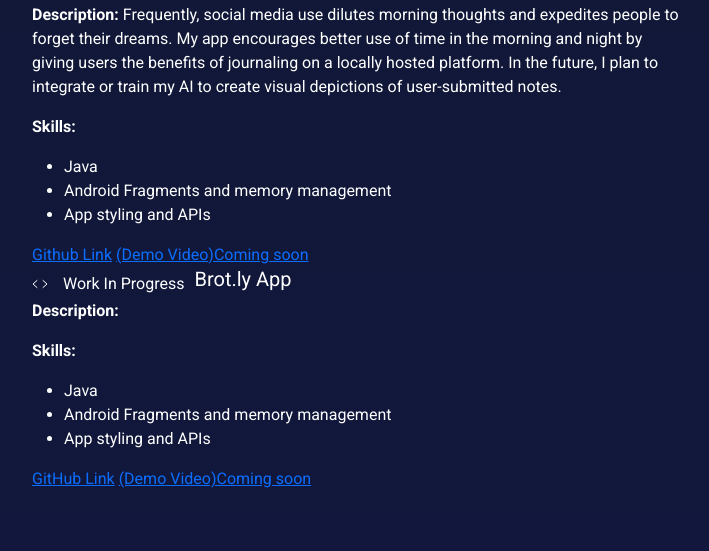
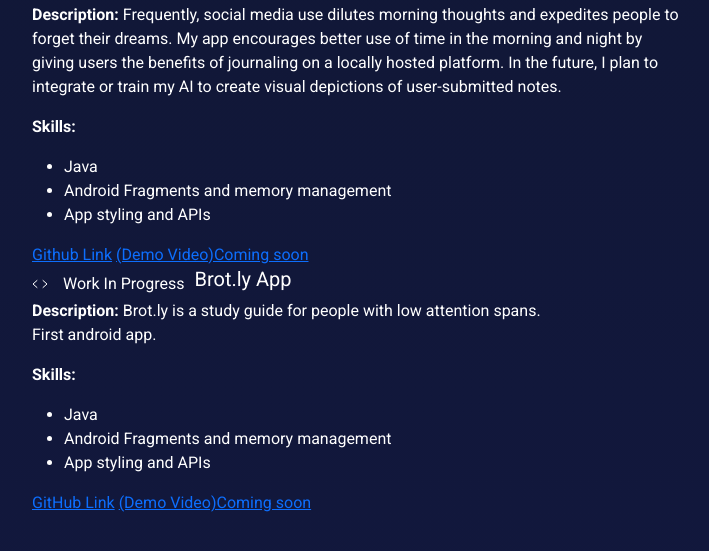
Before and after one commit to EricAzayev/Portfolio_Website, a plain HTML site: page index.html in a window 1280 px wide. Shown: the part 1552-2103 px from the top of the page, without its empty margins (499-1208 px from the left). Drawn offline with nearby package versions, Linux system fonts and the light colour scheme.

Commit message:
Adding project section

```diff
--- a/index.html
+++ b/index.html
@@ -281,7 +281,7 @@
               <h5 class="title">Brot.ly App</h5>
           </div>
           <p class="description">
-              <strong>Description:</strong>
+              <strong>Description:</strong> Brot.ly is a study guide for people with low attention spans. <br>First android app.
           </p>
           <p class="tech-used">
               <strong>Skills:</strong>
```
